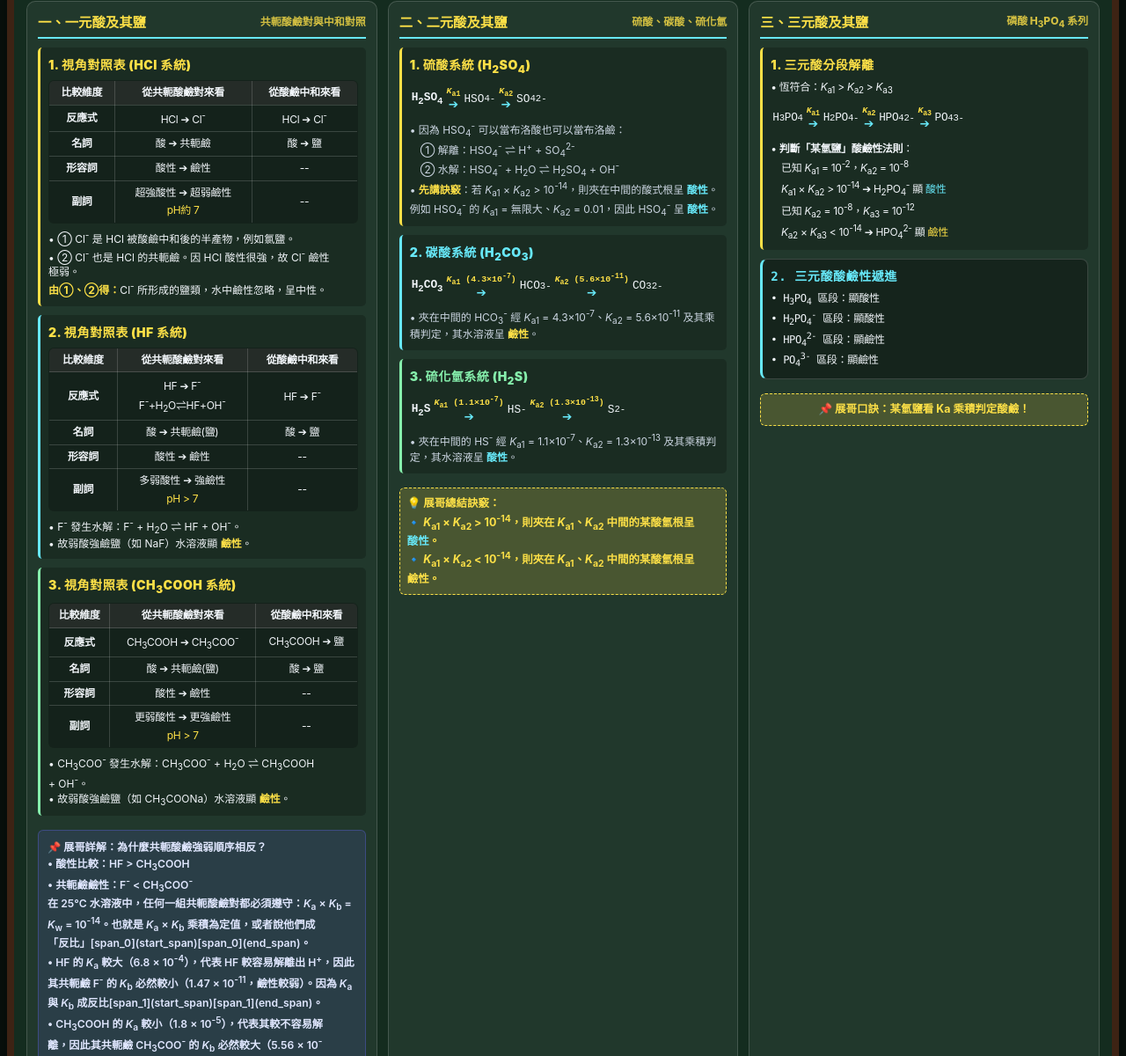
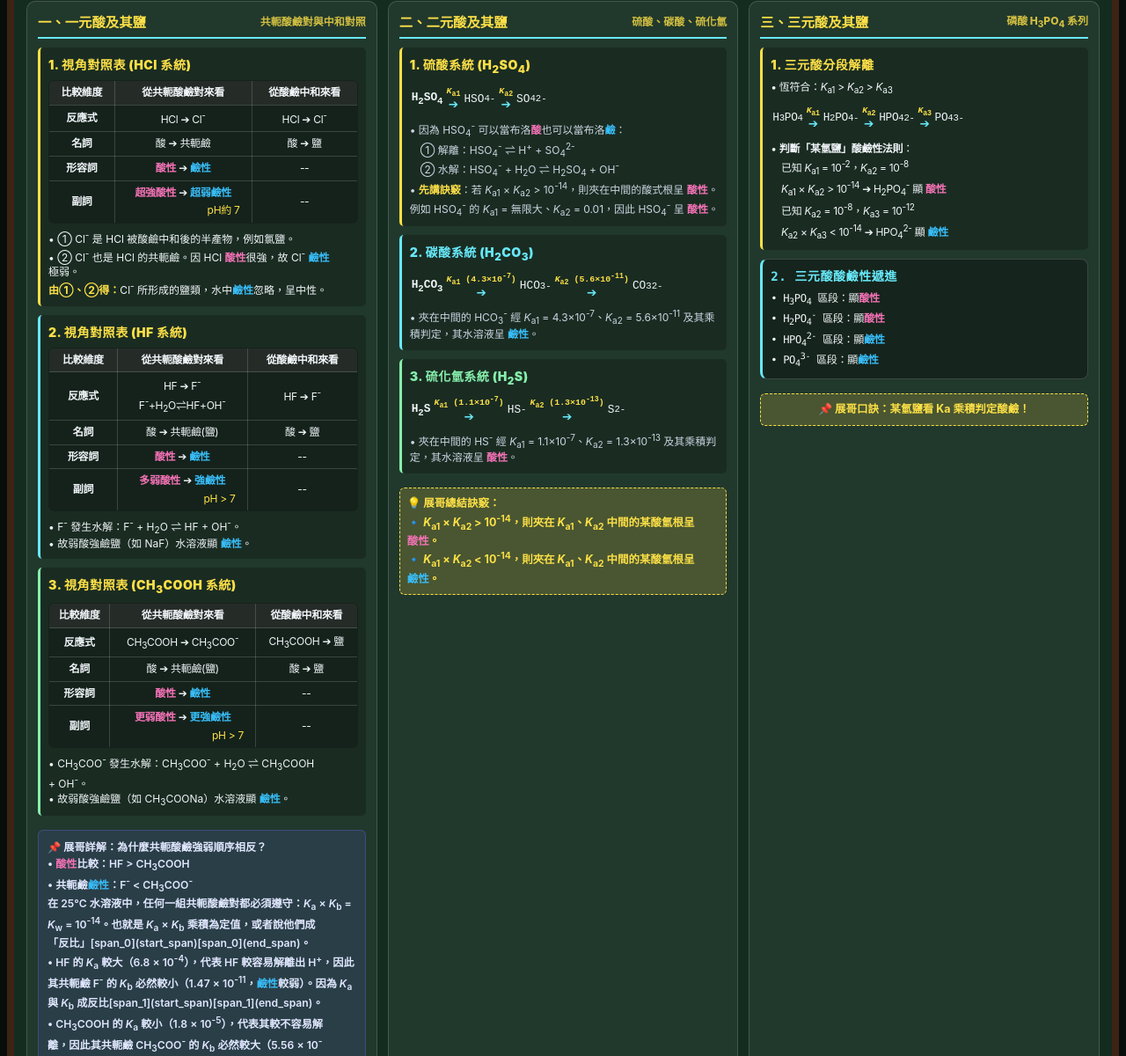
Before and after one commit to Jelly-ChinChan/Acid-base-hand-out9, a plain HTML site: page index.html in a window 1280 px wide. Shown: the part 165-1365 px from the top of the page at 88% size. Drawn offline with Linux system fonts and the light colour scheme.

Commit message:
Update index.html

```diff
--- a/index.html
+++ b/index.html
@@ -17,6 +17,10 @@
       --chalk-orange: #fdba74;
       --chalk-green: #86efac;
       --chalk-red: #f87171;
+      /* 酸性改粉紅色、鹼性改亮藍色 */
+      --chalk-acid: #f472b6;
+      --chalk-base: #38bdf8;
+
       --highlight-bg: rgba(253, 224, 71, 0.18);
       --section-box-bg: rgba(0, 0, 0, 0.22);
       --reaction-bg: rgba(0, 0, 0, 0.35);
@@ -43,6 +47,8 @@
       --chalk-orange: #c2410c;
       --chalk-green: #15803d;
       --chalk-red: #b91c1c;
+      --chalk-acid: #db2777;
+      --chalk-base: #0284c7;
       --highlight-bg: #fef3c7;
       --section-box-bg: #f1f5f9;
       --reaction-bg: #e2e8f0;
@@ -274,7 +280,16 @@
     }
     .role-table th { background: var(--table-th-bg); font-weight: 800; }
 
-    /* 展哥詳解專用色塊（改為精緻深藍紫護眼色系） */
+    /* 副詞欄位 pH 數值靠右置右樣式 */
+    .ph-right {
+      display: block;
+      text-align: right;
+      padding-right: 8px;
+      margin-top: 2px;
+      color: var(--chalk-yellow);
+    }
+
+    /* 展哥詳解專用色塊 */
     .note-pill-custom {
       display: block;
       padding: 10px;
@@ -288,7 +303,7 @@
       border: 1px solid rgba(99, 102, 241, 0.35);
     }
 
-    /* 展哥結論專用色塊（恢復原本經典金色發光色塊） */
+    /* 展哥結論專用色塊 */
     .note-pill-gold {
       display: block;
       padding: 10px;
@@ -353,6 +368,10 @@
       color: var(--chalk-cyan);
       line-height: 1;
     }
+
+    /* 全域酸鹼性顏色指定：酸性=粉紅色，鹼性=亮藍色 */
+    .txt-acid { color: var(--chalk-acid) !important; font-weight: bold; }
+    .txt-base { color: var(--chalk-base) !important; font-weight: bold; }
 
     .cloze { transition: background-color 0.2s ease, color 0.2s ease; cursor: default; }
     body.cloze-mode .cloze {
@@ -498,22 +517,22 @@
             </tr>
             <tr>
               <td><b>形容詞</b></td>
-              <td>酸性 ➔ 鹼性</td>
+              <td><span class="txt-acid">酸性</span> ➔ <span class="txt-base">鹼性</span></td>
               <td>--</td>
             </tr>
             <tr>
               <td><b>副詞</b></td>
               <td>
-                超強酸性 ➔ 超弱鹼性<br>
-                <span style="color:var(--chalk-yellow); display:inline-block; margin-top:2px;">pH約 7</span>
+                <span class="txt-acid">超強酸性</span> ➔ <span class="txt-base">超弱鹼性</span>
+                <span class="ph-right">pH約 7</span>
               </td>
               <td>--</td>
             </tr>
           </table>
           <div style="font-size:0.75rem; margin-top:4px; line-height:1.4;">
             • ① Cl<sup>-</sup> 是 HCl 被酸鹼中和後的半產物，例如氯鹽。<br>
-            • ② Cl<sup>-</sup> 也是 HCl 的共軛鹼。因 HCl 酸性很強，故 Cl<sup>-</sup> 鹼性極弱。<br>
-            <b style="color:var(--chalk-yellow);">由①、②得：</b>Cl<sup>-</sup> 所形成的鹽類，水中鹼性忽略，呈中性。
+            • ② Cl<sup>-</sup> 也是 HCl 的共軛鹼。因 HCl <span class="txt-acid">酸性</span>很強，故 Cl<sup>-</sup> <span class="txt-base">鹼性</span>極弱。<br>
+            <b style="color:var(--chalk-yellow);">由①、②得：</b>Cl<sup>-</sup> 所形成的鹽類，水中<span class="txt-base">鹼性</span>忽略，呈中性。
           </div>
         </div>
 
@@ -538,21 +557,21 @@
             </tr>
             <tr>
               <td><b>形容詞</b></td>
-              <td>酸性 ➔ 鹼性</td>
+              <td><span class="txt-acid">酸性</span> ➔ <span class="txt-base">鹼性</span></td>
               <td>--</td>
             </tr>
             <tr>
               <td><b>副詞</b></td>
               <td>
-                多弱酸性 ➔ 強鹼性<br>
-                <span style="color:var(--chalk-yellow); display:inline-block; margin-top:2px;">pH &gt; 7</span>
+                <span class="txt-acid">多弱酸性</span> ➔ <span class="txt-base">強鹼性</span>
+                <span class="ph-right">pH &gt; 7</span>
               </td>
               <td>--</td>
             </tr>
           </table>
           <div style="font-size:0.75rem; margin-top:4px; line-height:1.4;">
             • F<sup>-</sup> 發生水解：F<sup>-</sup> + H<sub>2</sub>O ⇌ HF + OH<sup>-</sup>。<br>
-            • 故弱酸強鹼鹽（如 NaF）水溶液顯 <b style="color:var(--chalk-yellow);">鹼性</b>。
+            • 故弱酸強鹼鹽（如 NaF）水溶液顯 <b class="txt-base">鹼性</b>。
           </div>
         </div>
 
@@ -577,46 +596,46 @@
             </tr>
             <tr>
               <td><b>形容詞</b></td>
-              <td>酸性 ➔ 鹼性</td>
+              <td><span class="txt-acid">酸性</span> ➔ <span class="txt-base">鹼性</span></td>
               <td>--</td>
             </tr>
             <tr>
               <td><b>副詞</b></td>
               <td>
-                更弱酸性 ➔ 更強鹼性<br>
-                <span style="color:var(--chalk-yellow); display:inline-block; margin-top:2px;">pH &gt; 7</span>
+                <span class="txt-acid">更弱酸性</span> ➔ <span class="txt-base">更強鹼性</span>
+                <span class="ph-right">pH &gt; 7</span>
               </td>
               <td>--</td>
             </tr>
           </table>
           <div style="font-size:0.75rem; margin-top:4px; line-height:1.4;">
             • CH<sub>3</sub>COO<sup>-</sup> 發生水解：CH<sub>3</sub>COO<sup>-</sup> + H<sub>2</sub>O ⇌ CH<sub>3</sub>COOH + OH<sup>-</sup>。<br>
-            • 故弱酸強鹼鹽（如 CH<sub>3</sub>COONa）水溶液顯 <b style="color:var(--chalk-yellow);">鹼性</b>。
+            • 故弱酸強鹼鹽（如 CH<sub>3</sub>COONa）水溶液顯 <b class="txt-base">鹼性</b>。
           </div>
         </div>
 
-        <!-- 展哥詳解（改為深藍紫護眼色塊） -->
+        <!-- 展哥詳解（深藍紫護眼色塊） -->
         <div class="note-pill-custom">
           📌 <b>展哥詳解：為什麼共軛酸鹼強弱順序相反？</b><br>
-          • 酸性比較：HF &gt; CH<sub>3</sub>COOH<br>
-          • 共軛鹼鹼性：F<sup>-</sup> &lt; CH<sub>3</sub>COO<sup>-</sup><br>
+          • <span class="txt-acid">酸性</span>比較：HF &gt; CH<sub>3</sub>COOH<br>
+          • 共軛鹼<span class="txt-base">鹼性</span>：F<sup>-</sup> &lt; CH<sub>3</sub>COO<sup>-</sup><br>
           在 25°C 水溶液中，任何一組共軛酸鹼對都必須遵守：<i>K</i><sub>a</sub> × <i>K</i><sub>b</sub> = <i>K</i><sub>w</sub> = 10<sup>-14</sup>。也就是 <i>K</i><sub>a</sub> × <i>K</i><sub>b</sub> 乘積為定值，或者說他們成<b>「反比」</b>[span_0](start_span)[span_0](end_span)。<br>
-          • HF 的 <i>K</i><sub>a</sub> 較大（6.8 × 10<sup>-4</sup>），代表 HF 較容易解離出 H<sup>+</sup>，因此其共軛鹼 F<sup>-</sup> 的 <i>K</i><sub>b</sub> 必然較小（1.47 × 10<sup>-11</sup>，鹼性較弱）。因為 <i>K</i><sub>a</sub> 與 <i>K</i><sub>b</sub> 成反比[span_1](start_span)[span_1](end_span)。<br>
-          • CH<sub>3</sub>COOH 的 <i>K</i><sub>a</sub> 較小（1.8 × 10<sup>-5</sup>），代表其較不容易解離，因此其共軛鹼 CH<sub>3</sub>COO<sup>-</sup> 的 <i>K</i><sub>b</sub> 必然較大（5.56 × 10<sup>-10</sup>，鹼性較強）。因為 <i>K</i><sub>a</sub> 與 <i>K</i><sub>b</sub> 成反比[span_2](start_span)[span_2](end_span)。
+          • HF 的 <i>K</i><sub>a</sub> 較大（6.8 × 10<sup>-4</sup>），代表 HF 較容易解離出 H<sup>+</sup>，因此其共軛鹼 F<sup>-</sup> 的 <i>K</i><sub>b</sub> 必然較小（1.47 × 10<sup>-11</sup>，<span class="txt-base">鹼性</span>較弱）。因為 <i>K</i><sub>a</sub> 與 <i>K</i><sub>b</sub> 成反比[span_1](start_span)[span_1](end_span)。<br>
+          • CH<sub>3</sub>COOH 的 <i>K</i><sub>a</sub> 較小（1.8 × 10<sup>-5</sup>），代表其較不容易解離，因此其共軛鹼 CH<sub>3</sub>COO<sup>-</sup> 的 <i>K</i><sub>b</sub> 必然較大（5.56 × 10<sup>-10</sup>，<span class="txt-base">鹼性</span>較強）。因為 <i>K</i><sub>a</sub> 與 <i>K</i><sub>b</sub> 成反比[span_2](start_span)[span_2](end_span)。
         </div>
 
-        <!-- 展哥結論（恢復金色發光色塊） -->
+        <!-- 展哥結論（金色發光色塊） -->
         <div class="note-pill-gold">
           📌 <b>展哥結論：共軛酸鹼對遵守 <i>K</i><sub>a</sub>、<i>K</i><sub>b</sub> 反比定律</b><br>
           🔹 共軛酸越強，其共軛鹼越弱！<br>
           🔹 共軛酸越弱，其共軛鹼越強！<br>
           因此：<br>
-          強酸的負離子在水中處於完全解離、完全自由，不水解（不會搶走 H<sub>2</sub>O 的 H<sup>+</sup> 而使水釋放 OH<sup>-</sup>）；反過來說，弱酸的負離子不喜歡處於完全解離的自由狀態，傾向於與 H<sup>+</sup> 結合，易水解（會去搶走 H<sub>2</sub>O 的 H<sup>+</sup> 而使 H<sub>2</sub>O 釋放 OH<sup>-</sup>）。<br><br>
-          強鹼的正離子亦同，傾向自由不水解；弱鹼的正離子亦同，傾向易水解，正離子傾向去搶走 H<sub>2</sub>O 的 OH<sup>-</sup> 而使 H<sub>2</sub>O 釋放 H<sup>+</sup>。
+          強<span class="txt-acid">酸</span>的負離子在水中處於完全解離、完全自由，不水解（不會搶走 H<sub>2</sub>O 的 H<sup>+</sup> 而使水釋放 OH<sup>-</sup>）；反過來說，弱<span class="txt-acid">酸</span>的負離子不喜歡處於完全解離的自由狀態，傾向於與 H<sup>+</sup> 結合，易水解（會去搶走 H<sub>2</sub>O 的 H<sup>+</sup> 而使 H<sub>2</sub>O 釋放 OH<sup>-</sup>）。<br><br>
+          強<span class="txt-base">鹼</span>的正離子亦同，傾向自由不水解；弱<span class="txt-base">鹼</span>的正離子亦同，傾向易水解，正離子傾向去搶走 H<sub>2</sub>O 的 OH<sup>-</sup> 而使 H<sub>2</sub>O 釋放 H<sup>+</sup>。
         </div>
       </div>
 
-      <!-- 欄位二：二元酸及其鹽（已拆開並加入詳細訣竅說明） -->
+      <!-- 欄位二：二元酸及其鹽 -->
       <div class="col-card">
         <div class="col-title">
           <span>二、二元酸及其鹽</span>
@@ -635,10 +654,10 @@
             </div>
           </div>
           <div style="font-size:0.75rem; margin-top:4px; line-height:1.4; color:var(--text-sub);">
-            • 因為 HSO<sub>4</sub><sup>-</sup> 可以當布洛酸也可以當布洛鹼：<br>
+            • 因為 HSO<sub>4</sub><sup>-</sup> 可以當布洛<span class="txt-acid">酸</span>也可以當布洛<span class="txt-base">鹼</span>：<br>
             　① 解離：HSO<sub>4</sub><sup>-</sup> ⇌ H<sup>+</sup> + SO<sub>4</sub><sup>2-</sup><br>
             　② 水解：HSO<sub>4</sub><sup>-</sup> + H<sub>2</sub>O ⇌ H<sub>2</sub>SO<sub>4</sub> + OH<sup>-</sup><br>
-            • <b style="color:var(--chalk-yellow);">先講訣竅</b>：若 <i>K</i><sub>a1</sub> × <i>K</i><sub>a2</sub> &gt; 10<sup>-14</sup>，則夾在中間的酸式根呈 <b style="color:var(--chalk-cyan);">酸性</b>。例如 HSO<sub>4</sub><sup>-</sup> 的 <i>K</i><sub>a1</sub> = 無限大、<i>K</i><sub>a2</sub> = 0.01，因此 HSO<sub>4</sub><sup>-</sup> 呈 <b style="color:var(--chalk-cyan);">酸性</b>。
+            • <b style="color:var(--chalk-yellow);">先講訣竅</b>：若 <i>K</i><sub>a1</sub> × <i>K</i><sub>a2</sub> &gt; 10<sup>-14</sup>，則夾在中間的酸式根呈 <b class="txt-acid">酸性</b>。例如 HSO<sub>4</sub><sup>-</sup> 的 <i>K</i><sub>a1</sub> = 無限大、<i>K</i><sub>a2</sub> = 0.01，因此 HSO<sub>4</sub><sup>-</sup> 呈 <b class="txt-acid">酸性</b>。
           </div>
         </div>
 
@@ -654,7 +673,7 @@
             </div>
           </div>
           <div style="font-size:0.75rem; margin-top:4px; line-height:1.4; color:var(--text-sub);">
-            • 夾在中間的 HCO<sub>3</sub><sup>-</sup> 經 <i>K</i><sub>a1</sub> = 4.3×10<sup>-7</sup>、<i>K</i><sub>a2</sub> = 5.6×10<sup>-11</sup> 及其乘積判定，其水溶液呈 <b style="color:var(--chalk-yellow);">鹼性</b>。
+            • 夾在中間的 HCO<sub>3</sub><sup>-</sup> 經 <i>K</i><sub>a1</sub> = 4.3×10<sup>-7</sup>、<i>K</i><sub>a2</sub> = 5.6×10<sup>-11</sup> 及其乘積判定，其水溶液呈 <b class="txt-base">鹼性</b>。
           </div>
         </div>
 
@@ -670,14 +689,14 @@
             </div>
           </div>
           <div style="font-size:0.75rem; margin-top:4px; line-height:1.4; color:var(--text-sub);">
-            • 夾在中間的 HS<sup>-</sup> 經 <i>K</i><sub>a1</sub> = 1.1×10<sup>-7</sup>、<i>K</i><sub>a2</sub> = 1.3×10<sup>-13</sup> 及其乘積判定，其水溶液呈 <b style="color:var(--chalk-cyan);">酸性</b>。
+            • 夾在中間的 HS<sup>-</sup> 經 <i>K</i><sub>a1</sub> = 1.1×10<sup>-7</sup>、<i>K</i><sub>a2</sub> = 1.3×10<sup>-13</sup> 及其乘積判定，其水溶液呈 <b class="txt-acid">酸性</b>。
           </div>
         </div>
 
         <div class="note-pill">
           💡 <b>展哥總結訣竅</b>：<br>
-          🔹 <i>K</i><sub>a1</sub> × <i>K</i><sub>a2</sub> &gt; 10<sup>-14</sup>，則夾在 <i>K</i><sub>a1</sub>、<i>K</i><sub>a2</sub> 中間的某酸氫根呈 <b style="color:var(--chalk-cyan);">酸性</b>。<br>
-          🔹 <i>K</i><sub>a1</sub> × <i>K</i><sub>a2</sub> &lt; 10<sup>-14</sup>，則夾在 <i>K</i><sub>a1</sub>、<i>K</i><sub>a2</sub> 中間的某酸氫根呈 <b style="color:var(--chalk-yellow);">鹼性</b>。
+          🔹 <i>K</i><sub>a1</sub> × <i>K</i><sub>a2</sub> &gt; 10<sup>-14</sup>，則夾在 <i>K</i><sub>a1</sub>、<i>K</i><sub>a2</sub> 中間的某酸氫根呈 <b class="txt-acid">酸性</b>。<br>
+          🔹 <i>K</i><sub>a1</sub> × <i>K</i><sub>a2</sub> &lt; 10<sup>-14</sup>，則夾在 <i>K</i><sub>a1</sub>、<i>K</i><sub>a2</sub> 中間的某酸氫根呈 <b class="txt-base">鹼性</b>。
         </div>
       </div>
 
@@ -705,9 +724,9 @@
             </div>
             • <b>判斷「某氫鹽」酸鹼性法則</b>：<br>
             　已知 <i>K</i><sub>a1</sub> = 10<sup>-2</sup>，<i>K</i><sub>a2</sub> = 10<sup>-8</sup><br>
-            　<i>K</i><sub>a1</sub> × <i>K</i><sub>a2</sub> &gt; 10<sup>-14</sup> ➔ H<sub>2</sub>PO<sub>4</sub><sup>-</sup> 顯 <span style="color:var(--chalk-cyan);">酸性</span><br>
+            　<i>K</i><sub>a1</sub> × <i>K</i><sub>a2</sub> &gt; 10<sup>-14</sup> ➔ H<sub>2</sub>PO<sub>4</sub><sup>-</sup> 顯 <span class="txt-acid">酸性</span><br>
             　已知 <i>K</i><sub>a2</sub> = 10<sup>-8</sup>，<i>K</i><sub>a3</sub> = 10<sup>-12</sup><br>
-            　<i>K</i><sub>a2</sub> × <i>K</i><sub>a3</sub> &lt; 10<sup>-14</sup> ➔ HPO<sub>4</sub><sup>2-</sup> 顯 <span style="color:var(--chalk-yellow);">鹼性</span>
+            　<i>K</i><sub>a2</sub> × <i>K</i><sub>a3</sub> &lt; 10<sup>-14</sup> ➔ HPO<sub>4</sub><sup>2-</sup> 顯 <span class="txt-base">鹼性</span>
           </div>
         </div>
 
@@ -716,10 +735,10 @@
             2. 三元酸酸鹼性遞進
           </div>
           <div style="font-size:0.76rem; line-height:1.5;">
-            • H<sub>3</sub>PO<sub>4</sub> 區段：顯酸性<br>
-            • H<sub>2</sub>PO<sub>4</sub><sup>-</sup> 區段：顯酸性<br>
-            • HPO<sub>4</sub><sup>2-</sup> 區段：顯鹼性<br>
-            • PO<sub>4</sub><sup>3-</sup> 區段：顯鹼性
+            • H<sub>3</sub>PO<sub>4</sub> 區段：顯<span class="txt-acid">酸性</span><br>
+            • H<sub>2</sub>PO<sub>4</sub><sup>-</sup> 區段：顯<span class="txt-acid">酸性</span><br>
+            • HPO<sub>4</sub><sup>2-</sup> 區段：顯<span class="txt-base">鹼性</span><br>
+            • PO<sub>4</sub><sup>3-</sup> 區段：顯<span class="txt-base">鹼性</span>
           </div>
         </div>
 
@@ -739,7 +758,7 @@
           <div class="sub-head" style="color:var(--chalk-yellow);">1. 氯化鎂 (MgCl<sub>2</sub>)</div>
           <div style="font-size:0.76rem; line-height:1.5;">
             • MgCl<sub>2</sub> = Mg(OH)<sub>2</sub> + HCl<br>
-            　故 Mg<sup>2+</sup> 顯 <span style="color:var(--chalk-cyan);">酸性</span><br>
+            　故 Mg<sup>2+</sup> 顯 <span class="txt-acid">酸性</span><br>
             • 反應式：<br>
             <div style="background:rgba(0,0,0,0.3); padding:3px; border-radius:3px; font-family:monospace; margin-top:2px; color:var(--chalk-green); font-size:0.7rem;">
               Mg<sup>2+</sup> + H<sub>2</sub>O ⇌ Mg(OH)<sup>+</sup> + H<sup>+</sup>
@@ -751,7 +770,7 @@
           <div class="sub-head" style="color:var(--chalk-cyan);">2. 硝酸銅 (Cu(NO<sub>3</sub>)<sub>2</sub>)</div>
           <div style="font-size:0.76rem; line-height:1.5;">
             • Cu(NO<sub>3</sub>)<sub>2</sub> = Cu(OH)<sub>2</sub> + HNO<sub>3</sub><br>
-            　故 Cu<sup>2+</sup> 顯 <span style="color:var(--chalk-cyan);">酸性</span><br>
+            　故 Cu<sup>2+</sup> 顯 <span class="txt-acid">酸性</span><br>
             • 反應式：<br>
             <div style="background:rgba(0,0,0,0.3); padding:3px; border-radius:3px; font-family:monospace; margin-top:2px; color:var(--chalk-green); font-size:0.7rem;">
               Cu<sup>2+</sup> + H<sub>2</sub>O ⇌ Cu(OH)<sup>+</sup> + H<sup>+</sup>
@@ -763,7 +782,7 @@
           <div class="sub-head" style="color:var(--chalk-green);">3. 氰化鉀 (KCN)</div>
           <div style="font-size:0.76rem; line-height:1.5;">
             • KCN = KOH + HCN<br>
-            　故 CN<sup>-</sup> 顯 <span style="color:var(--chalk-yellow);">鹼性</span><br>
+            　故 CN<sup>-</sup> 顯 <span class="txt-base">鹼性</span><br>
             • 反應式：<br>
             <div style="background:rgba(0,0,0,0.3); padding:3px; border-radius:3px; font-family:monospace; margin-top:2px; color:var(--chalk-cyan); font-size:0.7rem;">
               CN<sup>-</sup> + H<sub>2</sub>O ⇌ HCN + OH<sup>-</sup>
@@ -787,10 +806,10 @@
           <div class="sub-head">1. 磷酸系列 (H<sub>3</sub>PO<sub>4</sub>)</div>
           <table class="role-table" style="font-size:0.71rem; margin:2px 0;">
             <tr style="background:rgba(0,0,0,0.4);"><th>化學式</th><th>名稱</th><th>分類</th><th>性質</th></tr>
-            <tr><td>H<sub>3</sub>PO<sub>4</sub></td><td>磷酸</td><td>三元酸</td><td>酸性</td></tr>
-            <tr><td>NaH<sub>2</sub>PO<sub>4</sub></td><td>磷酸二氫鈉</td><td>酸式鹽</td><td><span style="color:var(--chalk-cyan);">酸性</span></td></tr>
-            <tr><td>Na<sub>2</sub>HPO<sub>4</sub></td><td>磷酸氫二鈉</td><td>酸式鹽</td><td><span style="color:var(--chalk-yellow);">鹼性</span></td></tr>
-            <tr><td>Na<sub>3</sub>PO<sub>4</sub></td><td>磷酸鈉</td><td>正鹽</td><td><span style="color:var(--chalk-yellow);">鹼性</span></td></tr>
+            <tr><td>H<sub>3</sub>PO<sub>4</sub></td><td>磷酸</td><td>三元酸</td><td><span class="txt-acid">酸性</span></td></tr>
+            <tr><td>NaH<sub>2</sub>PO<sub>4</sub></td><td>磷酸二氫鈉</td><td>酸式鹽</td><td><span class="txt-acid">酸性</span></td></tr>
+            <tr><td>Na<sub>2</sub>HPO<sub>4</sub></td><td>磷酸氫二鈉</td><td>酸式鹽</td><td><span class="txt-base">鹼性</span></td></tr>
+            <tr><td>Na<sub>3</sub>PO<sub>4</sub></td><td>磷酸鈉</td><td>正鹽</td><td><span class="txt-base">鹼性</span></td></tr>
           </table>
         </div>
 
@@ -825,7 +844,7 @@
             📌 A. 為什麼「某氫鹽」的酸鹼性可以由 <i>K</i><sub>a1</sub> × <i>K</i><sub>a2</sub> 與 10<sup>-14</sup> 決定？
           </div>
           <p style="font-size:0.81rem; color:var(--text-sub); line-height:1.55;">
-            以二元酸的酸式根 HA<sup>-</sup> 為例，它在水中同時面臨解離 (<i>K</i><sub>a2</sub>) 與水解 (<i>K</i><sub>b</sub> = <i>K</i><sub>w</sub> / <i>K</i><sub>a1</sub>) 的競爭。推導可得 [H<sup>+</sup>] = √(<i>K</i><sub>a1</sub><i>K</i><sub>a2</sub>)。若 <i>K</i><sub>a1</sub><i>K</i><sub>a2</sub> &gt; 10<sup>-14</sup> 顯酸性；反之顯鹼性。
+            以二元酸的酸式根 HA<sup>-</sup> 為例，它在水中同時面臨解離 (<i>K</i><sub>a2</sub>) 與水解 (<i>K</i><sub>b</sub> = <i>K</i><sub>w</sub> / <i>K</i><sub>a1</sub>) 的競爭。推導可得 [H<sup>+</sup>] = √(<i>K</i><sub>a1</sub><i>K</i><sub>a2</sub>)。若 <i>K</i><sub>a1</sub><i>K</i><sub>a2</sub> &gt; 10<sup>-14</sup> 顯<span class="txt-acid">酸性</span>；反之顯<span class="txt-base">鹼性</span>。
           </p>
         </div>
         <div style="background: var(--ext-inner-box); border: 1px solid var(--card-border); border-radius: 8px; padding: 11px; font-size: 0.84rem;">
@@ -844,7 +863,7 @@
       <div>展氏新解 · 鹽的分類與酸鹼性</div>
       <div class="footer-copyright">© 展氏新解 版權所有</div>
       <div style="font-size:0.78rem; opacity:0.85; margin-top:4px;">
-        👀 累計點閱：<span id="pageViews" style="color:var(--chalk-yellow); font-weight:bold;">550</span> 次
+        👀 累計點閱：<span id="pageViews" style="color:var(--chalk-yellow); font-weight:bold;">584</span> 次
       </div>
     </div>
 
```
